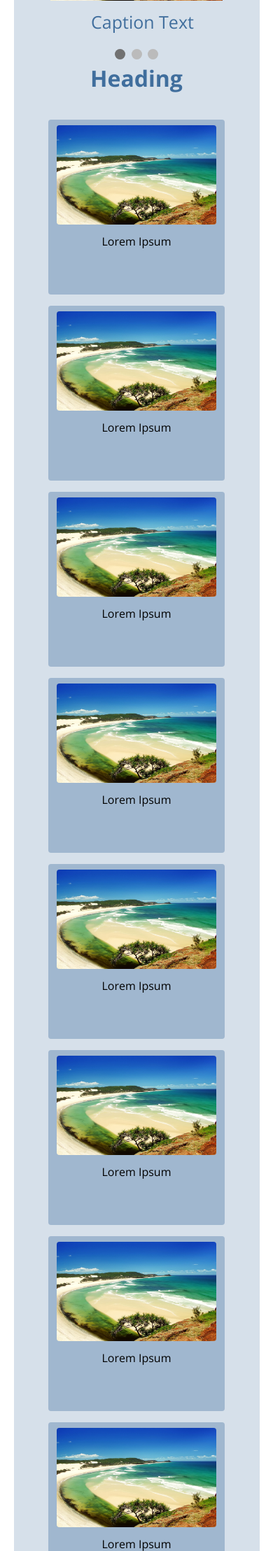
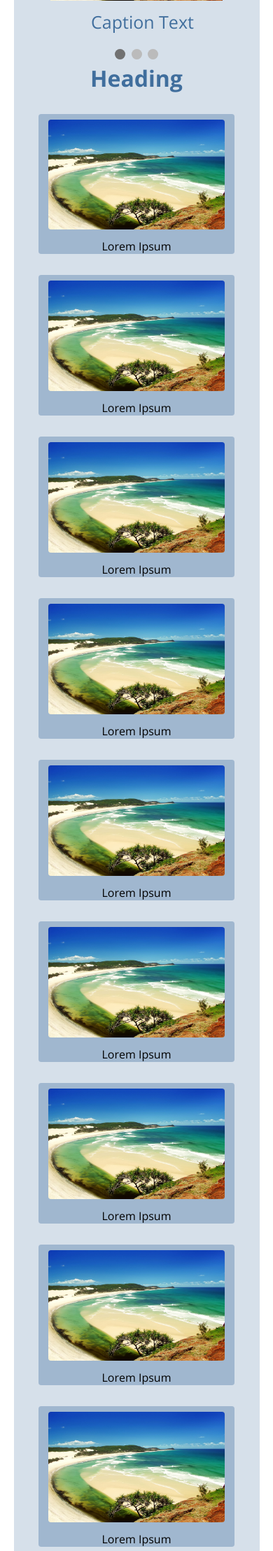
Before and after one commit to SohamNathani/School-Project, a PHP site: page /activity.php in a window 390 px wide. Shown: the part 431-2648 px from the top of the page at 70% size. Run offline with PHP 8.4, Linux system fonts and the light colour scheme.

Commit message:
gird in activity

```diff
--- a/assets/css/activity.css
+++ b/assets/css/activity.css
@@ -103,15 +103,13 @@
 .material{
 	margin:30px 10%;
 	width: 80%;
-
+	display: grid;
+  grid-template-columns: repeat(auto-fill, minmax(300px, 1fr));
+  grid-gap:30px;
 }
 .cards{
 	background-color: rgba(64, 110, 157 , 0.36 );
-	width:35%;
-	height:350px;
-	float: left;
-	margin:10px 7.5% ;
-	margin-left: 7.5%;
+
 	border-radius: 4px;
 
 
@@ -138,17 +136,7 @@ h1{
 		margin: 0px 5%;
 	}
 	.material{
-		width:90%;
-		margin:30px 5%;
-	}
-	.cards{
-		height:250px;
-	}
+    grid-template-columns: repeat(auto-fill, minmax(250px, 1fr));
+  }
+
 }
-@media only screen and (max-width:500px){
-	.cards{
-		width:80%;
-		margin:8px 10%;
-		height:250px;
-	}
-}
```
